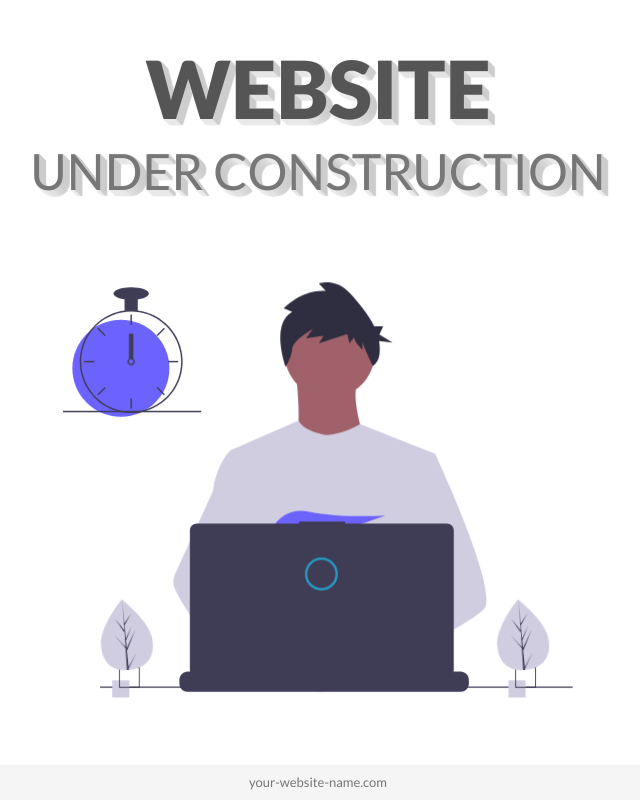
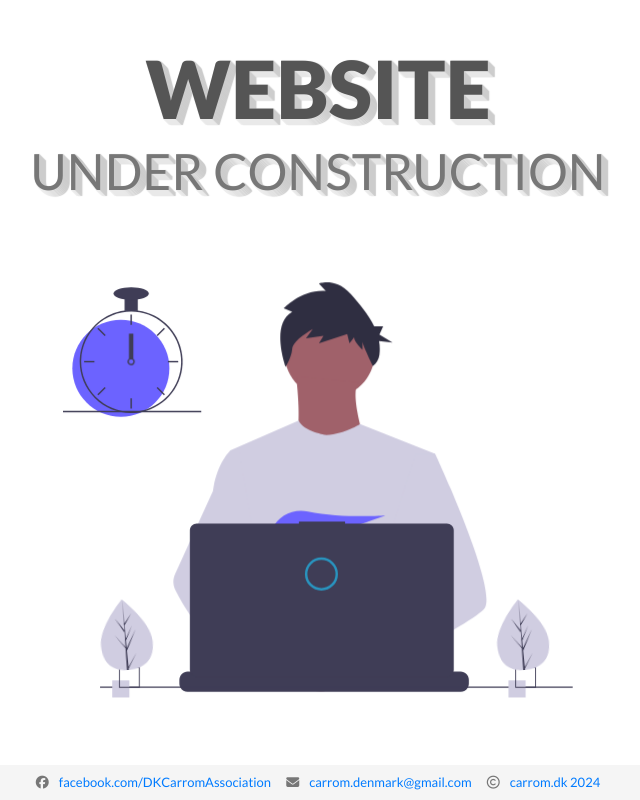
Before and after one commit to swapnild2111/dkca.github.io, a plain HTML site: page under_contruction/index.html in a window 1280 px wide. Shown: the whole page, without its empty margins (322-962 px from the left). Drawn offline with nearby package versions, Linux system fonts and the light colour scheme.

Commit message:
Food correction and folder structure

```diff
--- a/index.html
+++ b/under_contruction/index.html
@@ -20,6 +20,7 @@
     <!-- Material ui icons - google web fonts -->
     <link href="https://fonts.googleapis.com/icon?family=Material+Icons"
       rel="stylesheet">
+    <script src="https://kit.fontawesome.com/66442699cb.js" crossorigin="anonymous"></script>
     <!-- CSS -->
     <link rel="stylesheet" href="style.css" />
     <title>DKCA</title>
@@ -249,7 +250,13 @@
     </div>
       <footer class="footer">
         <div class="container text-center">
-          <span>your-website-name.com</span>
+          <span>
+          <i class="fa-brands fa-facebook"></i><a href="https://facebook.com/DKCarromAssociation">&nbsp;&nbsp;&nbsp;&nbsp;facebook.com/DKCarromAssociation</a>
+          &nbsp;&nbsp;&nbsp;&nbsp;
+          <i class="fa-solid fa-envelope"></i><a href="mail:carrom.denmark@gmail.com">&nbsp;&nbsp;&nbsp;&nbsp;carrom.denmark@gmail.com</a>
+          &nbsp;&nbsp;&nbsp;&nbsp;
+          <i class="fa-regular fa-copyright"></i>&nbsp;&nbsp;&nbsp;&nbsp;<a href="https://carrom.dk">carrom.dk 2024</a>
+        </span>
         </div>
       </footer>
 
```
Also changed, not shown: under_contruction/style.css (renamed from style.css), under_contruction/undraw_dev_productivity_umsq 1 .svg (renamed from undraw_dev_productivity_umsq 1 .svg).
